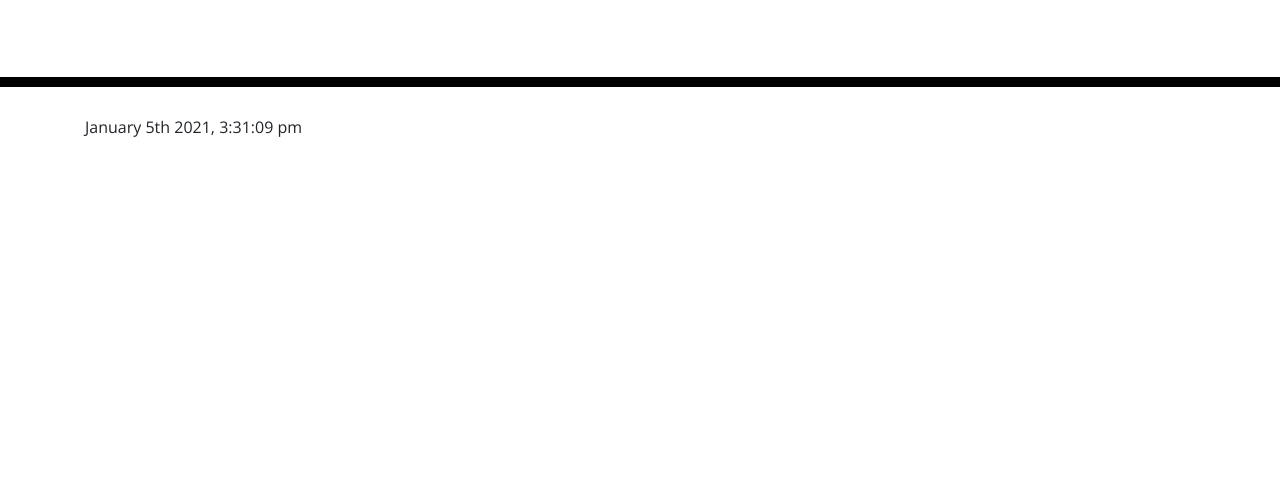
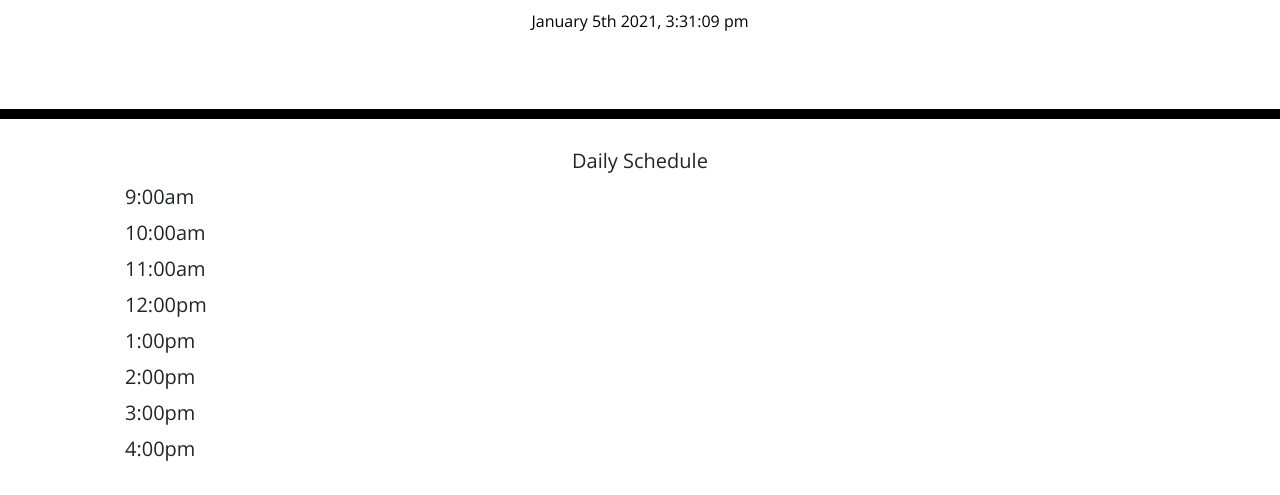
Before and after one commit to HectorDiazJr/Work-Day-Scheduler, a plain HTML site: page index.html in a window 1280 px wide. Shown: the part 181-676 px from the top of the page. Drawn offline with nearby package versions, Linux system fonts and the light colour scheme.

Commit message:
writing psuedo code

```diff
--- a/Schedule.js
+++ b/Schedule.js
@@ -1,7 +1,7 @@
 $(document).ready(function() {
     // GIVEN I am using a daily planner to create a schedule
     // WHEN I open the planner
-    // THEN the current day is displayed at the top of the calendar
+    // -THEN the current day is displayed at the top of the calendar
     //IF DAY MATCHES TODAYS DATE, DISPLAY CURRENT DAY TIME BLOCKS, AND CLEAR PREVIOUS DAY
     // WHEN I scroll down
     // THEN I am presented with time blocks for standard business hours
@@ -15,7 +15,30 @@ $(document).ready(function() {
     // WHEN I refresh the page
     // THEN the saved events persist
     var schedule = [];
+    // get and display the time and date
     var time = moment().format('MMMM Do YYYY, h:mm:ss a');
-    var Input = $(".container");
-    Input.append("<div>" + time + "</div>");
+    var currentDay = $("#currentDay");
+    currentDay.text(time);
+
+    //make text field to allow user to input a task
+
+    //create a save button to go in each ul
+    //use class saveBtn
+    //use class saveBtn i:hover when hovering over
+    ul.appendChild(button);
+    $(".time").appendChild(li);
+
+    //when save button is click, save task to local storage
+    //use json to stringify stored items
+    //.setItem("text box", JSON.stringify)
+
+    //use if statement to compare actual time of day with time block
+    //if past use class past
+    //if present use class present
+    //if future use class future
+
+    //get stored task from local storage
+    //parse the json string to an object
+    //JSON.parse(localStorage.getItem("place in the text box"))
+
 });
--- a/index.html
+++ b/index.html
@@ -26,10 +26,22 @@
     <header class="jumbotron">
       <h1 class="display-3">Work Day Scheduler</h1>
       <p class="lead">A simple calendar app for scheduling your work day</p>
-      <p id="currentDay" class="lead"></p>
+      <p id="currentDay" class="time-block"></p>
     </header>
     <div class="container">
       <!-- Timeblocks go here -->
+      <div class="lead">
+        <p id="Schedule" class="daily">Daily Schedule</p>
+
+        <ul id="nineam" class="time">9:00am</ul>
+        <ul id="tenam" class="time">10:00am</ul>
+        <ul id="elevenam" class="time">11:00am</ul>
+        <ul id="twelvepm" class="time">12:00pm</ul>
+        <ul id="onepm" class="time">1:00pm</ul>
+        <ul id="twopm" class="time">2:00pm</ul>
+        <ul id="threepm" class="time">3:00pm</ul>
+        <ul id="fourpm" class="time">4:00pm</ul>
+      </div>
     </div>
 
     <script src="https://cdnjs.cloudflare.com/ajax/libs/jquery/3.2.1/jquery.min.js"></script>
--- a/style.css
+++ b/style.css
@@ -69,3 +69,14 @@ textarea{
   font-size: 20px;
   transition: all .3s ease-in-out;
 }
+
+.daily {
+  text-align: center;
+  border-radius: 15px;
+};
+
+.time {
+  text-align: left;
+  border-radius: 15px;
+  margin-bottom: 20px
+};
```
